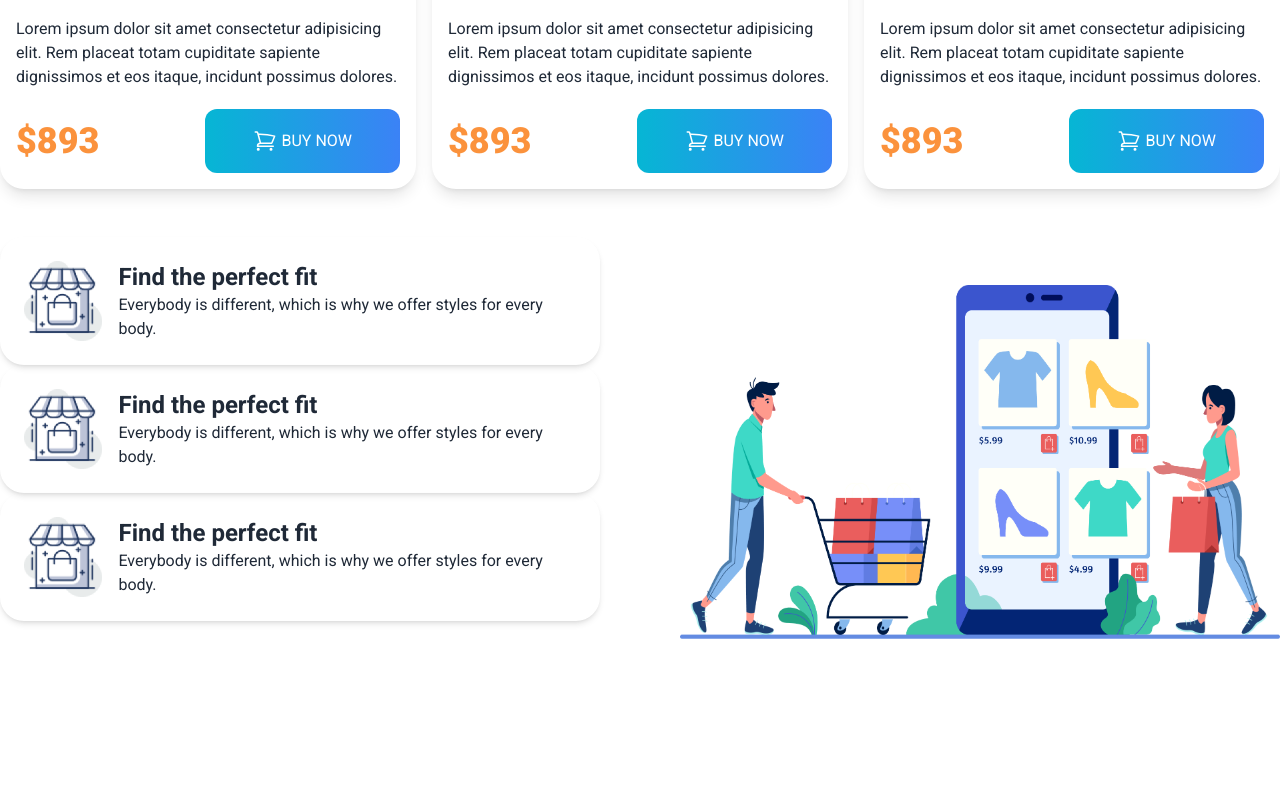
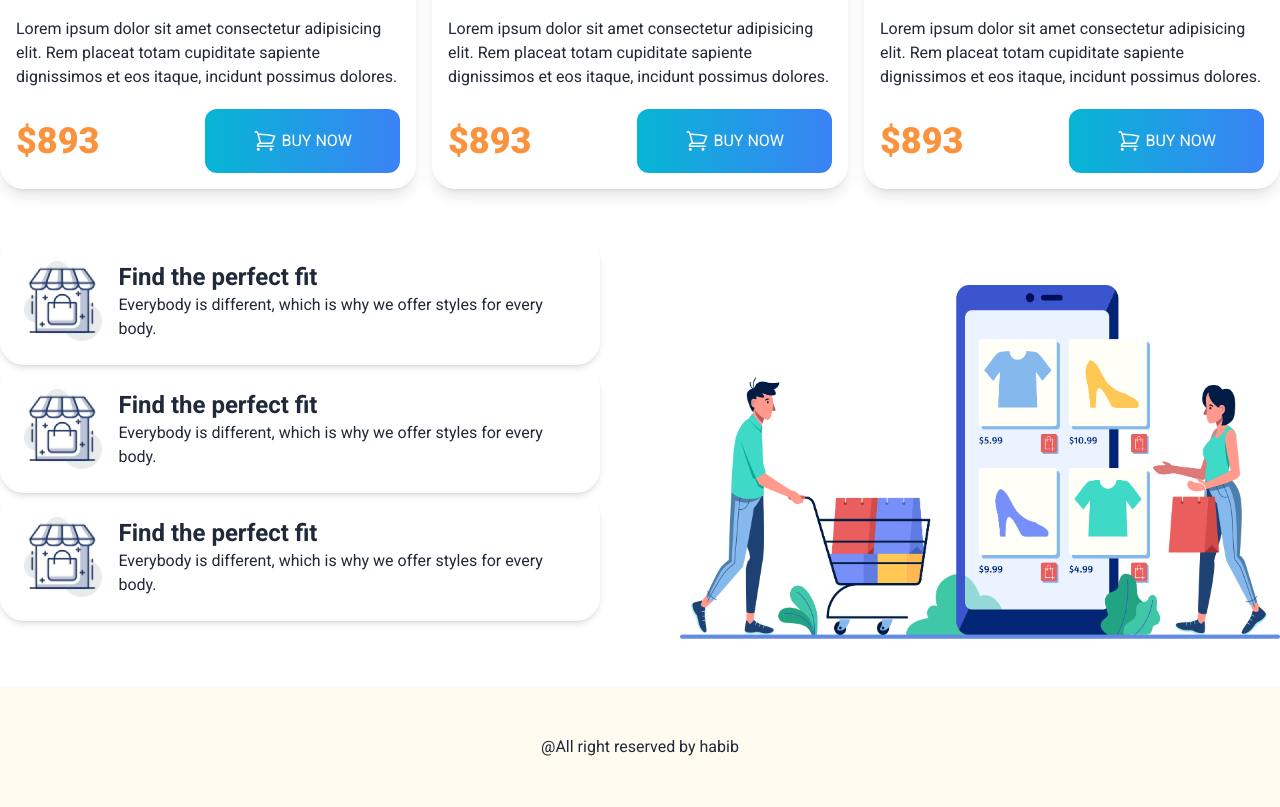
Before and after one commit to HabiburRahman02/penguin-fashion, a plain HTML site: page index.html in a window 1280 px wide. Shown: the part 2007-2814 px from the top of the page. Before the commit the page ends 2694 px from the top, so only its background shows below. Drawn offline with nearby package versions, Linux system fonts and the light colour scheme.

Commit message:
footer added success

```diff
--- a/index.html
+++ b/index.html
@@ -250,8 +250,10 @@
         </section>
         <!-- Find the perfect end -->
     </main>
-    <footer>
-
+    <footer class="bg-[#FFFBF0]">
+        <section class="max-w-7xl mx-auto py-12">
+            <p class="text-center">@All right reserved by habib</p>
+        </section>
     </footer>
 </body>
 
```
